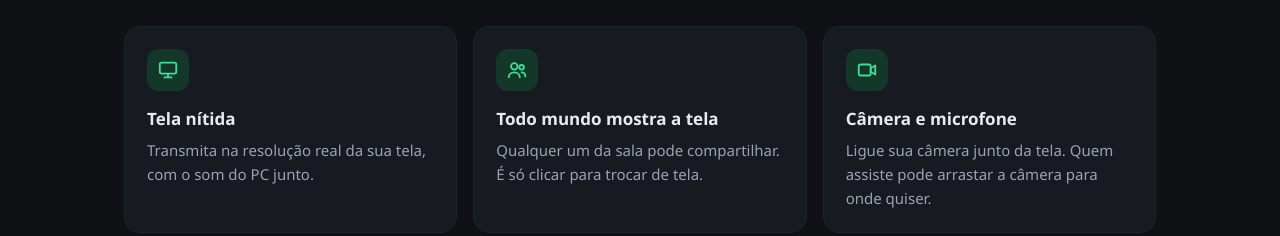
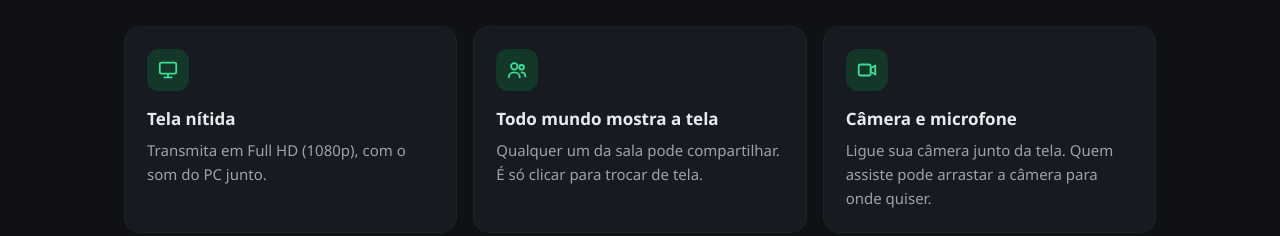
Before and after one commit to GabrielGasai/telinha, a website: page docs/index.html in a window 1280 px wide. Shown: the part 1280-1516 px from the top of the page. Drawn offline with Linux system fonts and the light colour scheme.

Commit message:
Update streaming resolution description in index.html

```diff
--- a/docs/index.html
+++ b/docs/index.html
@@ -86,7 +86,7 @@
         <div class="feature">
           <div class="ic"><svg viewBox="0 0 24 24" fill="none" stroke="currentColor" stroke-width="2" stroke-linecap="round" stroke-linejoin="round" aria-hidden="true"><rect x="3" y="4" width="18" height="12" rx="2"/><path d="M8 20h8M12 16v4"/></svg></div>
           <h3>Tela nítida</h3>
-          <p>Transmita na resolução real da sua tela, com o som do PC junto.</p>
+          <p>Transmita em Full HD (1080p), com o som do PC junto.</p>
         </div>
         <div class="feature">
           <div class="ic"><svg viewBox="0 0 24 24" fill="none" stroke="currentColor" stroke-width="2" stroke-linecap="round" stroke-linejoin="round" aria-hidden="true"><circle cx="9" cy="8" r="3.5"/><path d="M3 20c0-3.3 2.7-5.5 6-5.5s6 2.2 6 5.5"/><circle cx="17" cy="9" r="2.5"/><path d="M17 14.5c2.4 0 4 1.7 4 4.5"/></svg></div>
```
